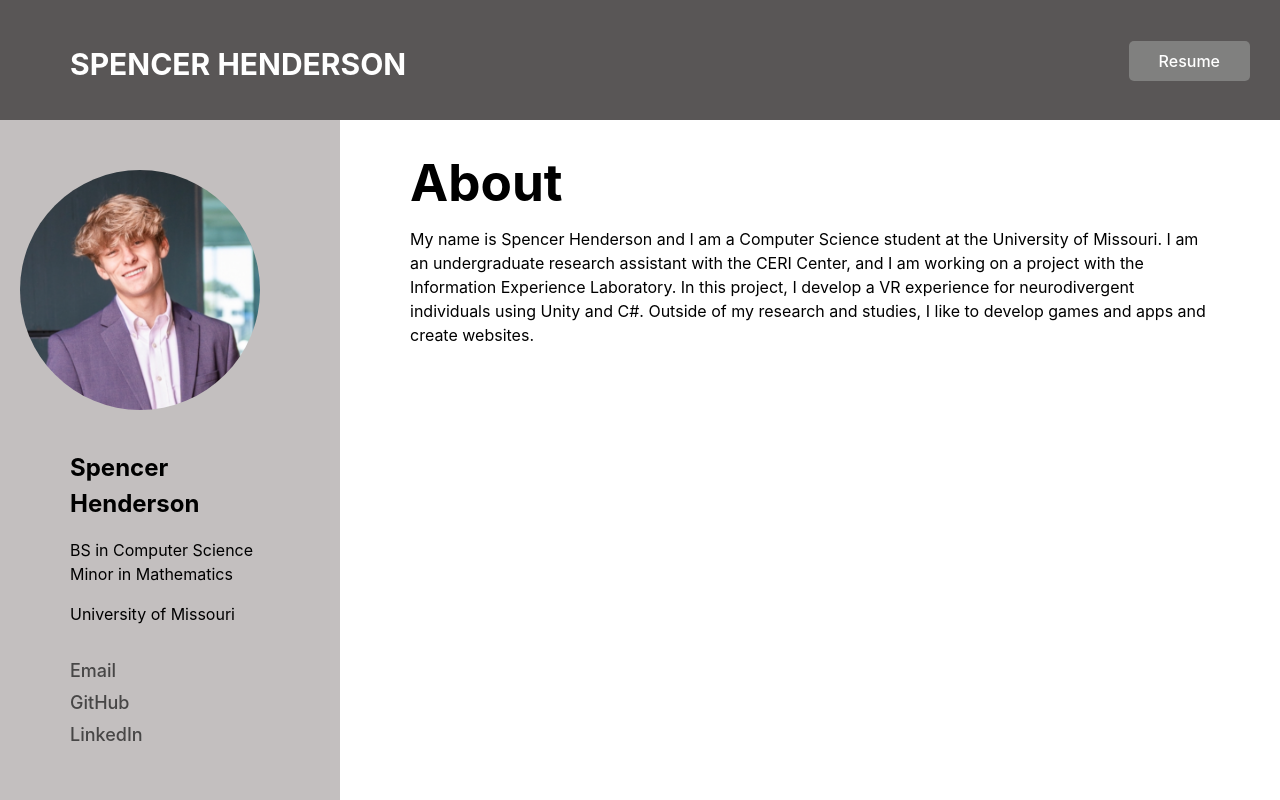
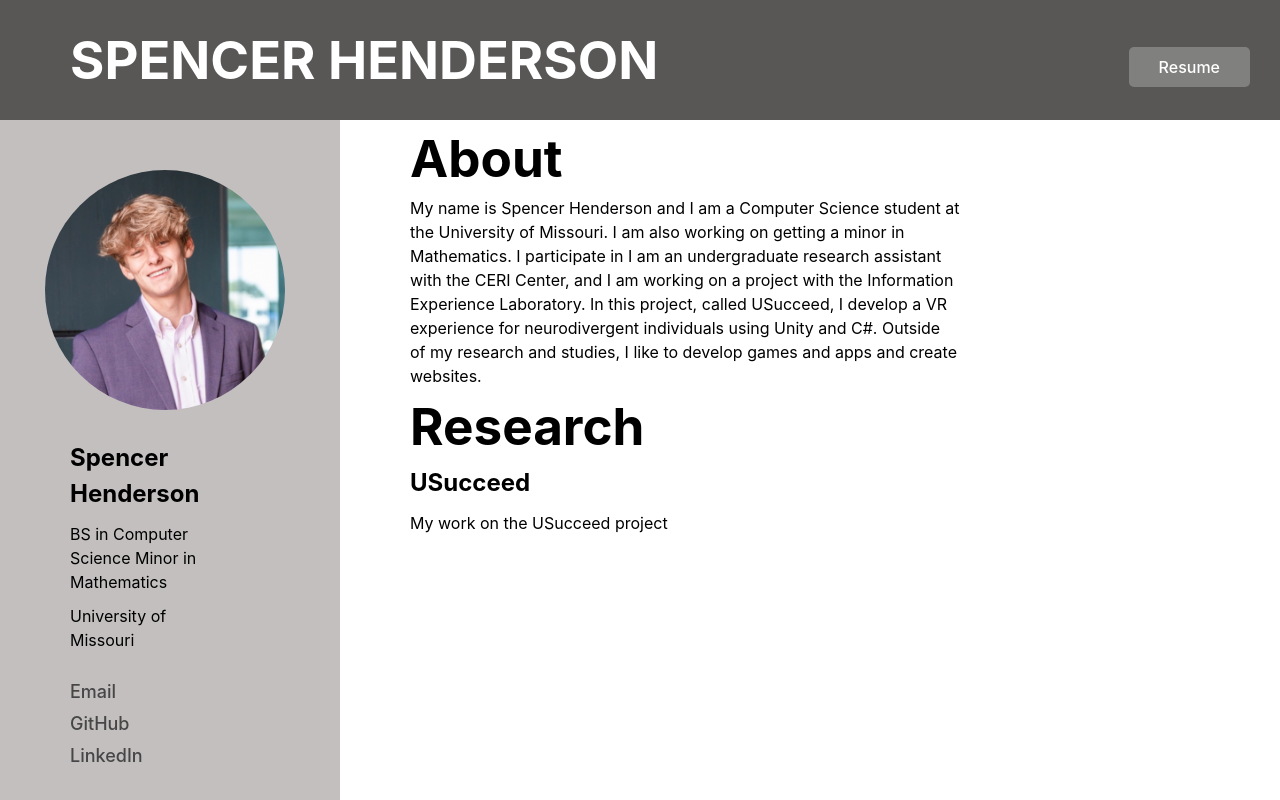
Before and after one commit to SHenders2424/SHWebsite, a React (Vite) app: page / in a window 1280 px wide. Built offline with nearby package versions, Linux system fonts and the light colour scheme.

Commit message:
Minor edits, adding research section

```diff
--- a/src/App.css
+++ b/src/App.css
@@ -19,7 +19,7 @@
   padding: 10px 20px; /* Adds some left padding */
   display: flex;
   text-align: left; /* Ensures text aligns left */
-  font-size: 20px;
+  font-size: 35px;
   font-weight: bold;
   position: fixed;
   top: 0;
@@ -60,6 +60,7 @@
 .profile-img {
   width: 240px;
   height: 240px;
+  margin-left: 25px;
   border-radius: 50%;
   margin-bottom: 20px;
   margin-top: 50px;
@@ -100,7 +101,8 @@ body {
 }
 
 h1, h2, p {
-  margin-bottom: 15px;
+  margin-top: 10px;
+  margin-bottom: 10px;
   margin-left: 50px;
-  margin-right: 50px;
+  margin-right: 300px;
 }
--- a/src/App.jsx
+++ b/src/App.jsx
@@ -44,13 +44,17 @@ function App() {
         <header className="App-header">
           <h1>About</h1>
           <p>My name is Spencer Henderson and I am a Computer Science student at the University of Missouri.
+            I am also working on getting a minor in Mathematics.  I participate in
             I am an undergraduate research assistant with the CERI Center, and I am working on a project with the
-            Information Experience Laboratory. In this project, I develop a VR experience for neurodivergent
+            Information Experience Laboratory. In this project, called USucceed, I develop a VR experience for neurodivergent
             individuals using Unity and C#. Outside of my research and studies, I like to develop games and apps and create websites.
           </p>
         </header>
         <main>
-
+          <h1>Research</h1>
+          <h2>USucceed</h2>
+          <p>My work on the USucceed project
+          </p>
         </main>
       </div>
     </div>
```
